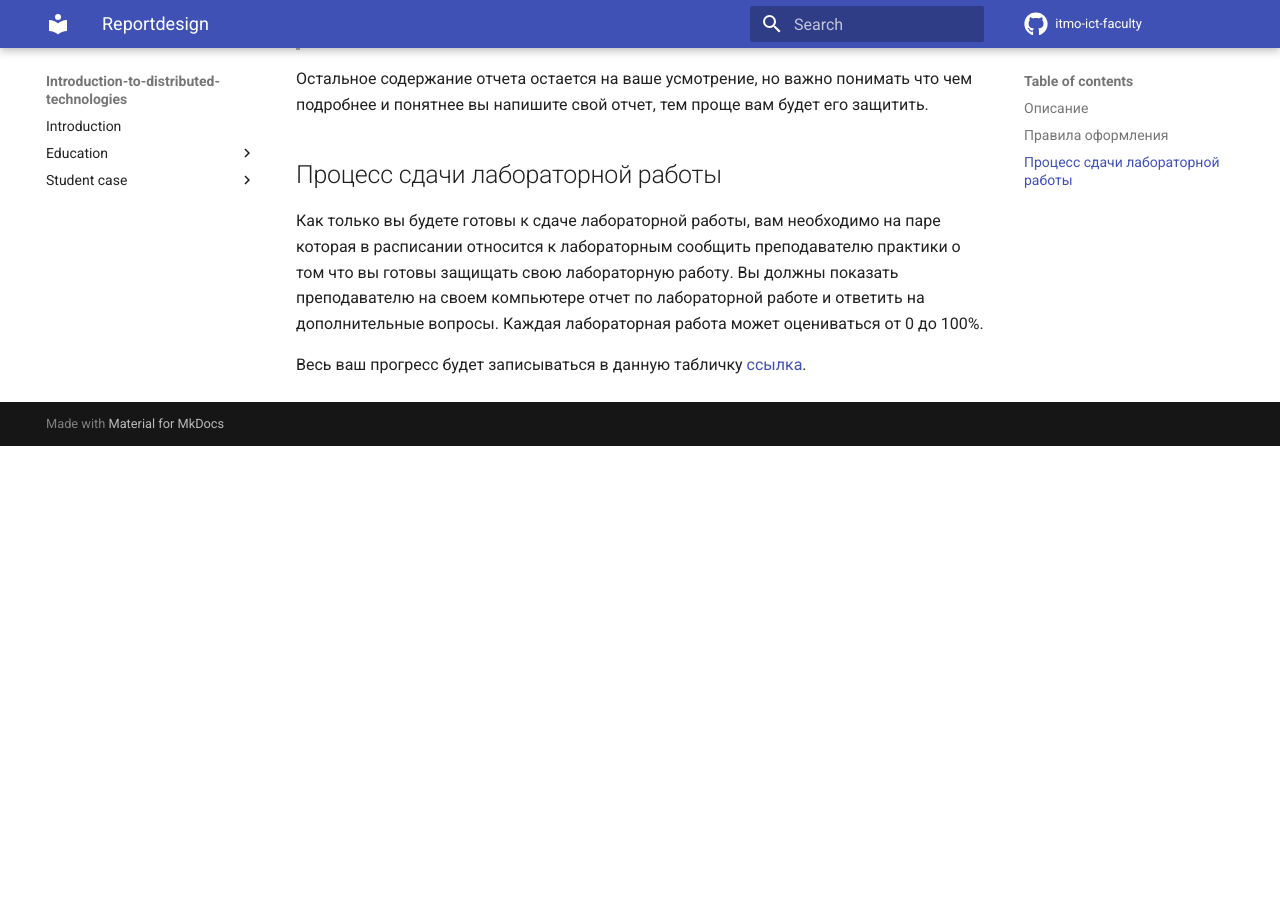
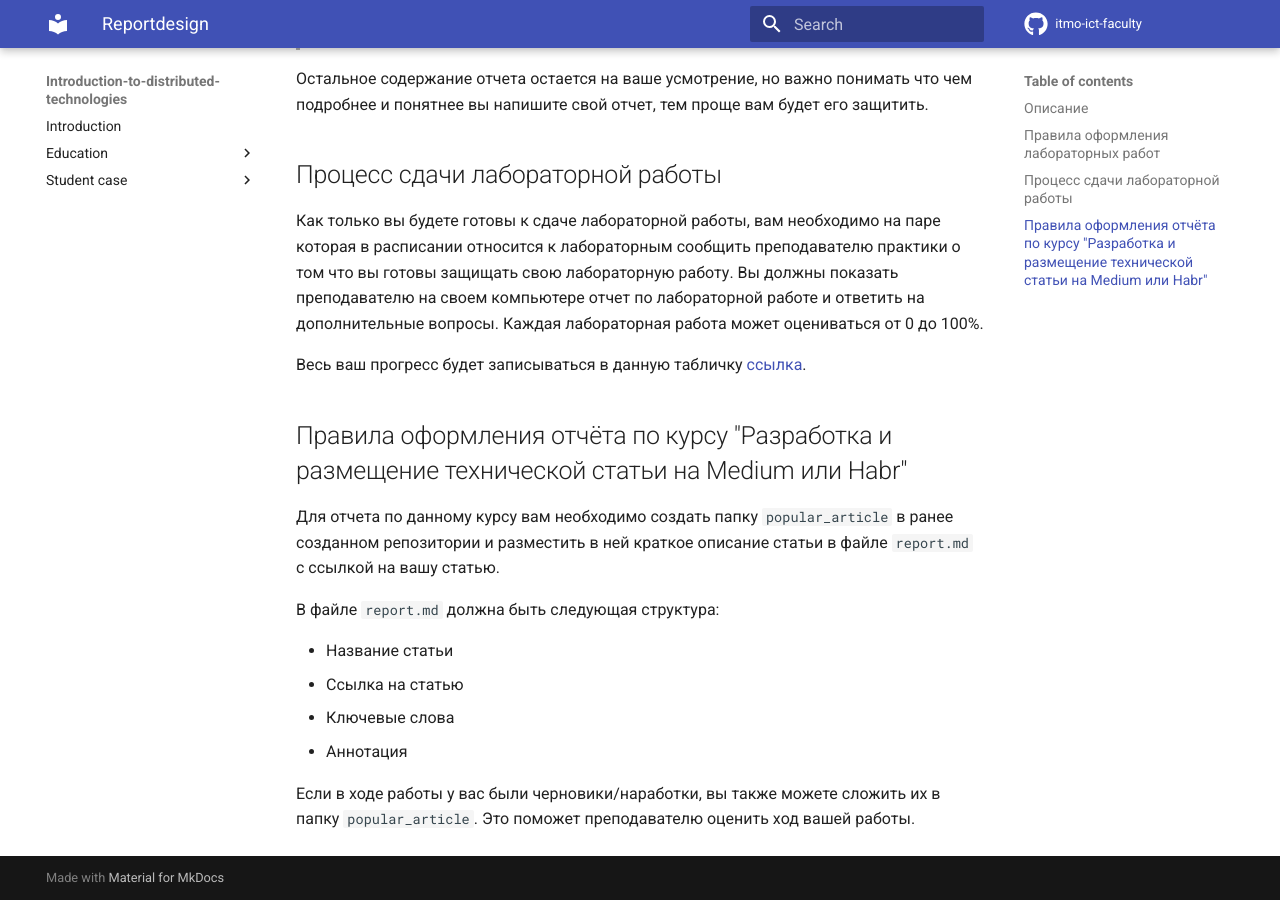
Before and after one commit to itmo-ict-faculty/introduction-to-distributed-technologies, an MkDocs documentation site: the page built from docs/education/labs2022_2023/reportdesign.md, in a window 1280 px wide and 900 px high, scrolled down 1046 px. Built offline with MkDocs 1.6.1 and Material for MkDocs 9.7.7, drawn with Linux system fonts in a browser that asks for light colours; comment, search, counter and statistics services are not loaded; before the commit the page ends 1492 px from its top, so only the background shows below that; some of the changed text lies outside the part shown.

Commit message:
Update reportdesign.md

```diff
--- a/docs/education/labs2022_2023/reportdesign.md
+++ b/docs/education/labs2022_2023/reportdesign.md
@@ -1,6 +1,7 @@
 ## Описание
 
-## Правила оформления
+## Правила оформления лабораторных работ
+
 Все отчеты по лабораторным работам будут приниматься в формате github репозиториев, где название репозитория отражает следующую информацию: учебный год проведения курса, название курса, номер группы, фамилия, имя и отчетство.
 Например: `2022_2023-introduction_to_distributed_technologies-k66666-filianin_i_v`
 
@@ -36,3 +37,16 @@ Date of finished: 31.09.2022
 Вы должны показать преподавателю на своем компьютере отчет по лабораторной работе и ответить на дополнительные вопросы. Каждая лабораторная работа может оцениваться от 0 до 100%.
 
 Весь ваш прогресс будет записываться в данную табличку [ссылка](https://docs.google.com/spreadsheets/d/1d2x4xSN17lYtQ9aw1YEWomXJr18krLNiQlCLwU9CkzM/edit?usp=sharing).
+
+## Правила оформления отчёта по курсу "Разработка и размещение технической статьи на Medium или Habr"
+
+Для отчета по данному курсу вам необходимо создать папку `popular_article` в ранее созданном репозитории и разместить в ней краткое описание статьи в файле `report.md` с ссылкой на вашу статью.
+
+В файле `report.md` должна быть следующая структура:
+
+- Название статьи
+- Ссылка на статью
+- Ключевые слова
+- Аннотация
+
+Если в ходе работы у вас были черновики/наработки, вы также можете сложить их в папку `popular_article`. Это поможет преподавателю оценить ход вашей работы.
```
